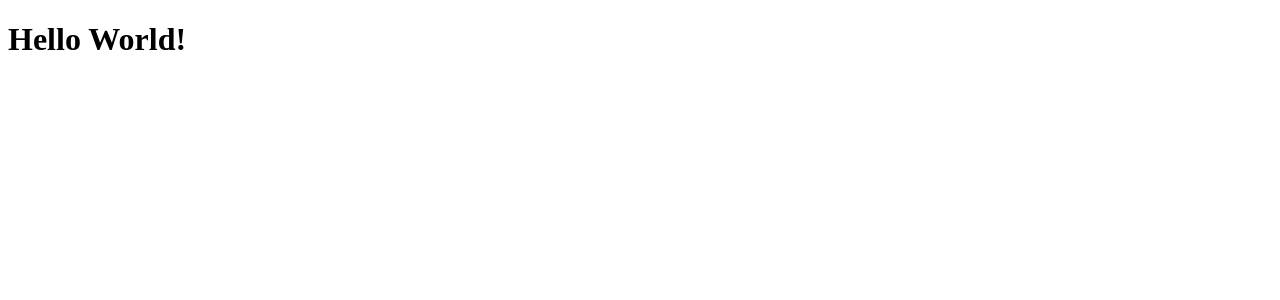
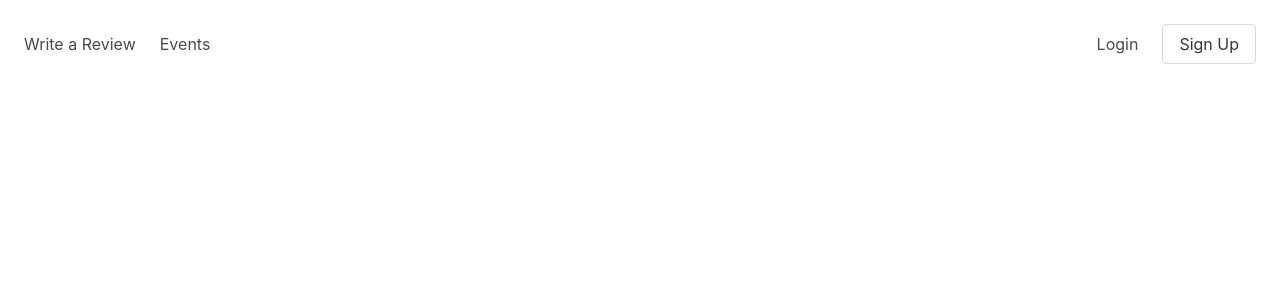
Before and after one commit to loinlorenzligtas/yelp-frontend, a React (Create React App) app: page / in a window 1280 px wide. Shown: the top 300 px of the page. Built offline with nearby package versions, Linux system fonts and the light colour scheme.

Commit message:
add top nav

```diff
--- a/src/App.js
+++ b/src/App.js
@@ -1,7 +1,8 @@
 import React from "react";
+import { LandingPage } from "./landing-page/landing-page";
 
 function App() {
-  return <h1>Hello World!</h1>;
+  return <LandingPage />;
 }
 
 export default App;
--- a/src/index.js
+++ b/src/index.js
@@ -1,5 +1,6 @@
 import React from "react";
 import ReactDOM from "react-dom";
+import "bulma/css/bulma.css";
 import App from "./App";
 import * as serviceWorker from "./serviceWorker";
 
--- /dev/null
+++ b/src/landing-page/landing-page.js
@@ -0,0 +1,10 @@
+import React from "react";
+import { TopNav } from "./top-nav/top-nav";
+
+export function LandingPage() {
+  return (
+    <div>
+      <TopNav />
+    </div>
+  );
+}
--- /dev/null
+++ b/src/landing-page/top-nav/top-nav.js
@@ -0,0 +1,17 @@
+import React from "react";
+import styles from "./top-nav.module.css";
+
+export function TopNav() {
+  return (
+    <div className={styles["top-nav"]}>
+      <div className={styles.left}>
+        <span>Write a Review</span>
+        <span>Events</span>
+      </div>
+      <div className={styles.right}>
+        <span>Login</span>
+        <button className="button">Sign Up</button>
+      </div>
+    </div>
+  );
+}
--- /dev/null
+++ b/src/landing-page/top-nav/top-nav.module.css
@@ -0,0 +1,23 @@
+:root {
+  --element-spacing: 1.5rem;
+}
+
+.top-nav {
+  display: flex;
+  justify-content: space-between;
+  align-items: center;
+  margin: var(--element-spacing);
+}
+
+.right {
+  display: flex;
+  align-items: center;
+}
+
+.left > * {
+  margin-right: var(--element-spacing);
+}
+
+.right > * {
+  margin-left: var(--element-spacing);
+}
```
Also changed, not shown: src/landing-page/landing-page.module.css (added).
